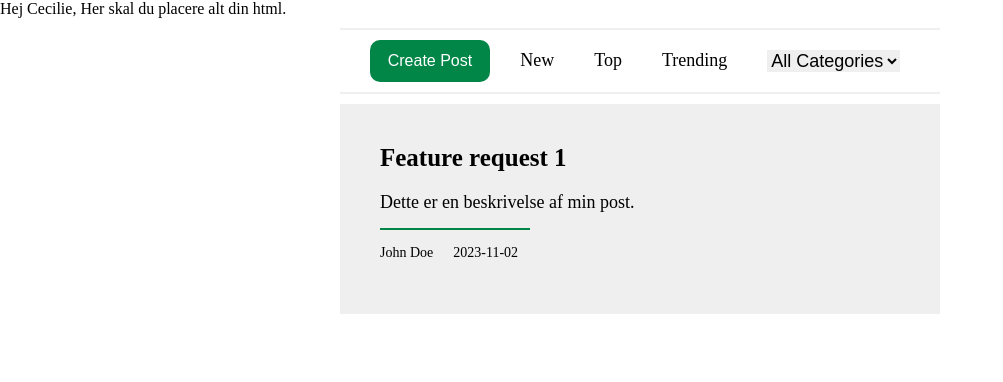
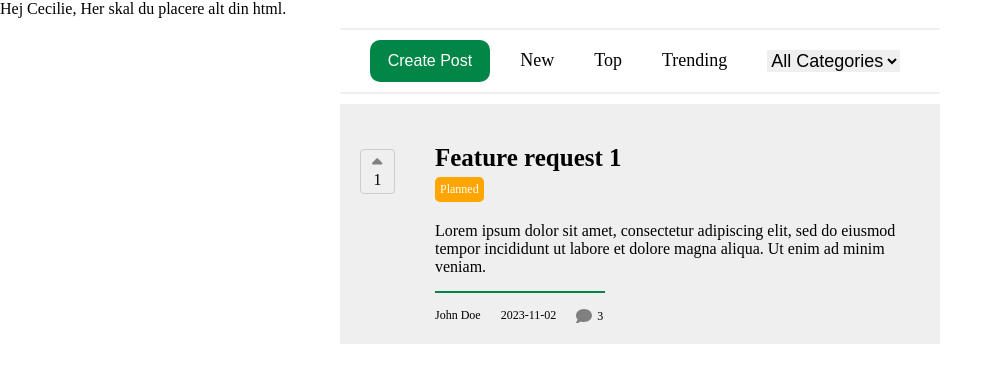
Before and after one commit to AnnicaF/webdock-gruppe-6, a Vue app: page / in a window 1280 px wide. Shown: the top 382 px of the page, without its empty margins (0-1003 px from the left). Built offline with nearby package versions, Linux system fonts and the light colour scheme.

Commit message:
more styling on a feature post

```diff
--- a/package.json
+++ b/package.json
@@ -8,6 +8,12 @@
     "preview": "vite preview"
   },
   "dependencies": {
+    "@fortawesome/fontawesome-free": "^6.4.2",
+    "@fortawesome/fontawesome-svg-core": "^6.4.2",
+    "@fortawesome/free-brands-svg-icons": "^6.4.2",
+    "@fortawesome/free-regular-svg-icons": "^6.4.2",
+    "@fortawesome/free-solid-svg-icons": "^6.4.2",
+    "@fortawesome/vue-fontawesome": "^3.0.5",
     "vue": "^3.3.4",
     "vue-router": "^4.2.5"
   },
--- a/src/components/Post.vue
+++ b/src/components/Post.vue
@@ -1,13 +1,30 @@
 <template>
       <div class="post-container">
+        <div class="vote">
+          <div class="upvote-container">
+            <button @click="handleUpvote" class="upvote-button">
+              <font-awesome-icon class="fa-lg" icon="fa-solid fa-caret-up" />
+            </button>
+            <span class="upvote-count">{{ post.upvoteCount }}</span>
+          </div>
+        </div>
         <div class="post">
             <div class="post-content">
                 <h2 class="title">{{ post.title }}</h2>
+                <div class="status-container">
+                  <div class="status-label" :class="getStatusClass(post.status)">
+                    {{ post.status }}
+                  </div>
+                </div>
                 <p class="description">{{ post.description }}</p>
                 <hr>
                 <div class="user_date_box">
                     <p class="small-text">{{ post.user }}</p>
                     <p class="small-text">{{ post.date }}</p>
+                    <div class="comment-box">
+                      <font-awesome-icon class="comment_icon" icon="fa-solid fa-comment" />
+                      <span class="comment-count">{{ post.commentCount }}</span>
+                    </div>
                 </div>
             </div>
         </div>
@@ -22,7 +39,22 @@
         required: true,
       },
     },
-  };
+    methods: {
+    getStatusClass(status) {
+      const statusColorMap = {
+        planned: 'planned-color',
+        'under review': 'under-review-color',
+        completed: 'completed-color',
+        'in progress': 'in-progress-color',
+      };
+      return statusColorMap[status.toLowerCase()] || 'default-color';
+    },
+
+    handleUpvote() {
+      this.post.upvoteCount += 1;
+    },
+  },
+};
   </script>
 
   <style scoped>
@@ -35,7 +67,7 @@
   padding: 20px;
 }
 .post {
-  height: 170px;
+  max-height: 200px;
 }
 
   .post-content {
@@ -44,17 +76,17 @@
 
   .title{
     font-size: 25px;
-    padding-bottom: 20px;
+    padding-bottom: 5px;
   }
 
   .description{
-    font-size:18px
+    font-size:16px
   }
 
   hr{
     margin-top: 15px;
     margin-bottom: 15px;
-    width: 150px;
+    width: 170px;
     border: 1px solid var(--green-primary);
   }
 
@@ -65,7 +97,88 @@
   }
 
   .small-text{
-    font-size: 14px;
+    font-size: 12px;
     padding-right: 20px;
   }
+.planned-color {
+  background: #FFA500;
+}
+
+.under-review-color {
+  background: #808080;
+}
+
+.completed-color {
+  background: #008000;
+}
+
+.in-progress-color {
+  background: #0000FF;
+}
+
+.default-color {
+  Background: #000000;
+}
+.comment_icon{
+  color: grey;
+}
+.status-label {
+  font-weight: bold;
+  padding: 5px;
+  border-radius: 5px;
+  color:white;
+  font-weight: 300;
+  font-size: 12px;
+  display: inline-block;
+}
+
+.status-container{
+  margin-bottom: 20px;
+}
+
+.comment-box {
+  display: flex;
+  align-items: center;
+}
+
+.comment-count {
+  margin-left: 5px;
+  font-size: 12px;
+}
+.vote{
+  margin-top:25px;
+  margin-right: 20px;
+}
+.upvote-container {
+  display: inline-flex;
+  align-items: center;
+  flex-direction: column;
+  padding: 5px;
+  width: 35px;
+  height: 45px;
+  justify-content: center;
+  border-radius: 4px;
+  border: 1px solid #ccc;
+}
+
+.upvote-button {
+  border: none;
+  cursor: pointer;
+  background-color: transparent;
+  outline: none;
+  align-self: center;
+}
+
+.upvote-count {
+  color: black;
+  align-self: center;
+  font-size: 16px;
+}
+
+.fa-lg{
+  color: grey;
+}
+
+
+
   </style>
--- a/src/main.js
+++ b/src/main.js
@@ -3,13 +3,31 @@ import router from './router';
 import { createApp } from 'vue'
 import App from './App.vue'
 
+import '@fortawesome/fontawesome-free/css/all.css'
+
+
+/* import the fontawesome core */
+import { library } from '@fortawesome/fontawesome-svg-core'
+
+/* import font awesome icon component */
+import { FontAwesomeIcon } from '@fortawesome/vue-fontawesome'
+
+/* import specific icons */
+import { faUserSecret } from '@fortawesome/free-solid-svg-icons'
+
+import { faComment } from '@fortawesome/free-solid-svg-icons'
+
+import { faCaretUp } from '@fortawesome/free-solid-svg-icons'
+
+/* add icons to the library */
+library.add(faUserSecret, faComment, faCaretUp)
+
 const app = createApp(App);
 
 app.use(router);
-
 router.beforeEach((to, from, next) => {
     window.scrollTo(0, 0);
     next();
   });
 
-app.mount('#app');
+app.component('font-awesome-icon', FontAwesomeIcon).mount('#app');
--- a/src/views/Feature.vue
+++ b/src/views/Feature.vue
@@ -27,9 +27,12 @@ export default {
     return {
       hardcodedPost: {
         title: "Feature request 1",
-        description: "Dette er en beskrivelse af min post.",
+        status: "Planned",
+        description: "Lorem ipsum dolor sit amet, consectetur adipiscing elit, sed do eiusmod tempor incididunt ut labore et dolore magna aliqua. Ut enim ad minim veniam.",
         user: "John Doe",
         date: "2023-11-02",
+        commentCount:3,
+        upvoteCount:1,
       },
     };
   },
```
Also changed, not shown: 1 other file (tests, documents, lock files or other folders).
